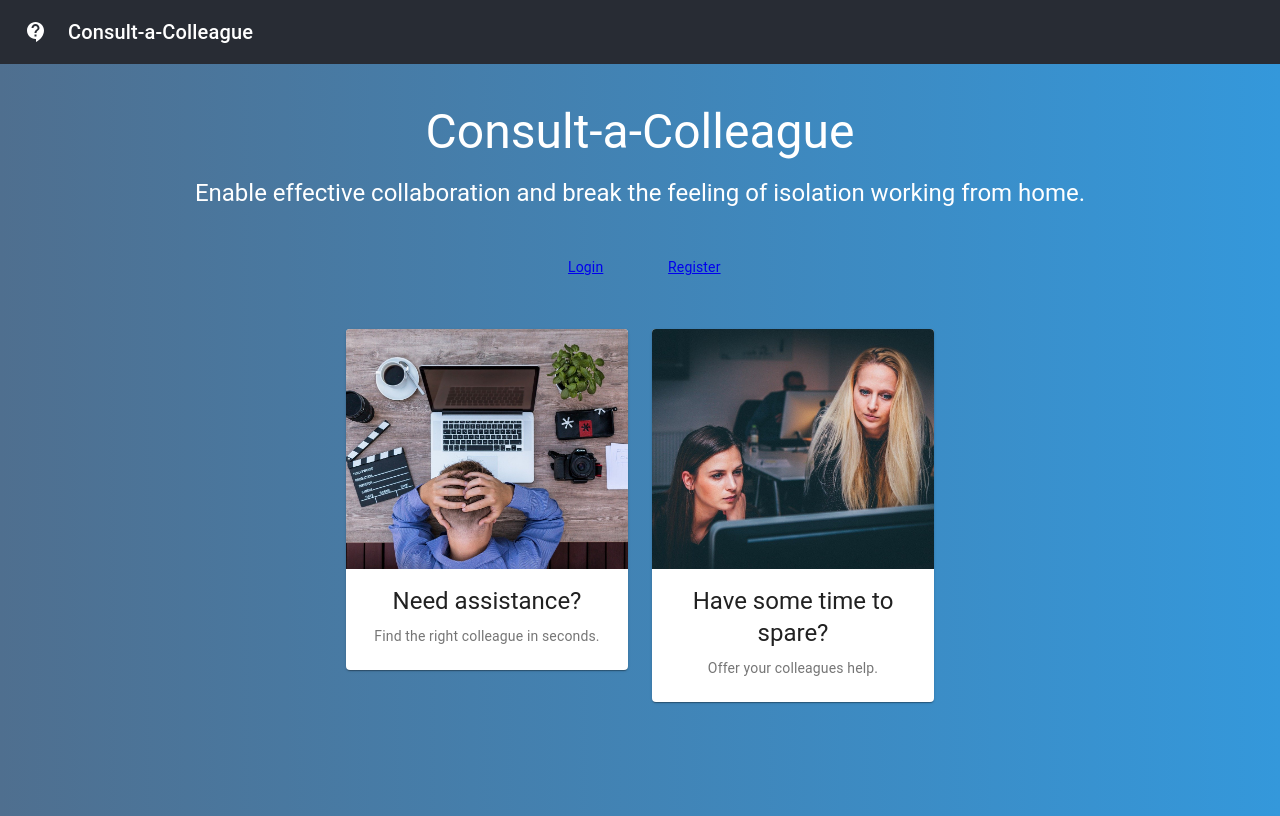
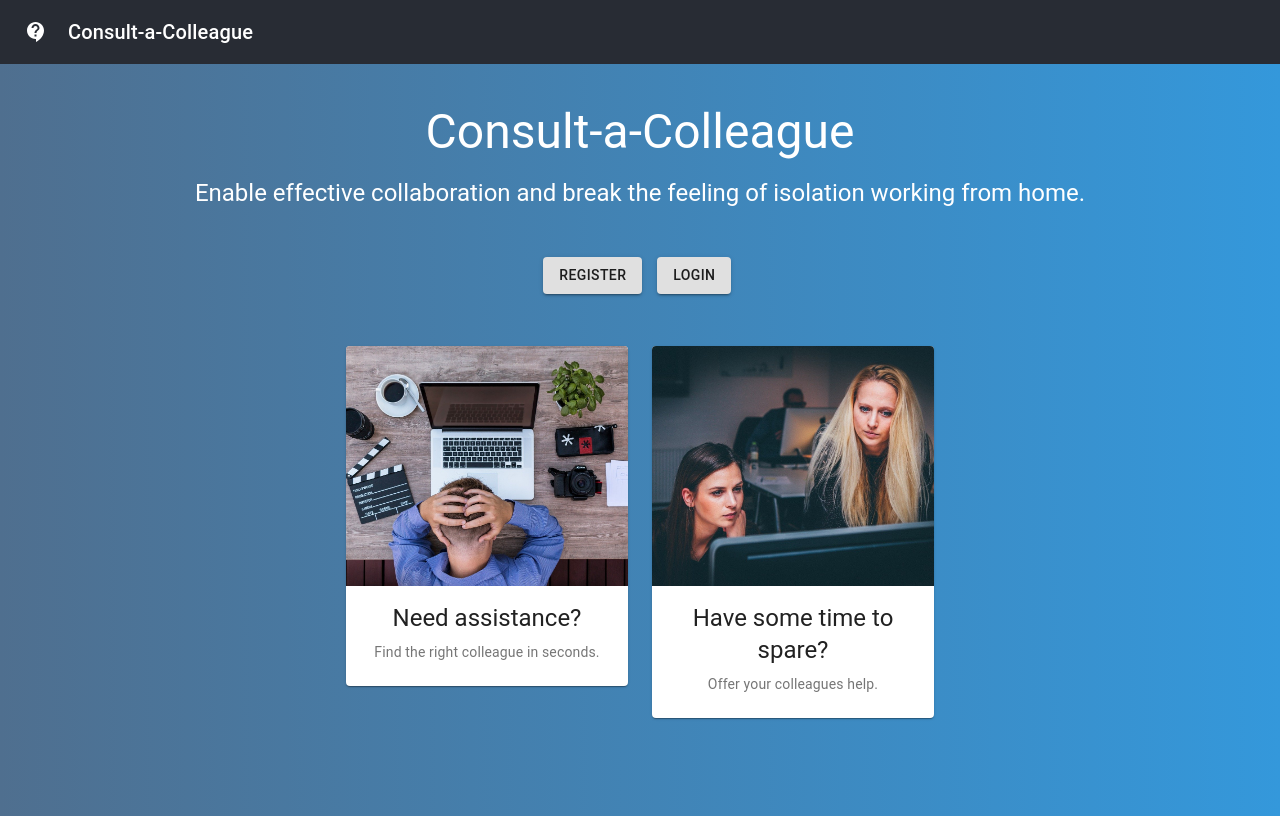
Before and after one commit to euvsvirus-cac/cac-frontend, a React (Create React App) app: page / in a window 1280 px wide. Built offline with nearby package versions, Linux system fonts and the light colour scheme.

Commit message:
Use Buttons for Login / Register on LandingPage

```diff
--- a/src/containers/LandingPage.js
+++ b/src/containers/LandingPage.js
@@ -1,6 +1,7 @@
 import React from "react";
-import { Link } from 'react-router-dom';
+import { useHistory } from 'react-router-dom';
 
+import Button from '@material-ui/core/Button';
 import Card from '@material-ui/core/Card';
 import CardContent from '@material-ui/core/CardContent';
 import CardMedia from '@material-ui/core/CardMedia';
@@ -24,6 +25,14 @@ const useStyles = makeStyles({
 
 export default function LandingPage() {
     const { isAuthenticated } = useAppContext();
+    const history = useHistory();
+
+    const onLoginClick = () => {
+        history.push('/login');
+    }
+    const onRegisterClick = () => {
+        history.push('/register');
+    }
 
     const classes = useStyles();
 
@@ -41,11 +50,10 @@ export default function LandingPage() {
             {!isAuthenticated &&
                 <Grid container justify="center" spacing={3}>
                     <Grid item xs={1}>
-                        <Link to="/login">Login</Link>
+                        <Button variant="contained" onClick={onRegisterClick}>Register</Button>
                     </Grid>
-
                     <Grid item xs={1}>
-                        <Link to="/register">Register</Link>
+                        <Button variant="contained" onClick={onLoginClick}>Login</Button>
                     </Grid>
                 </Grid>
             }
```
